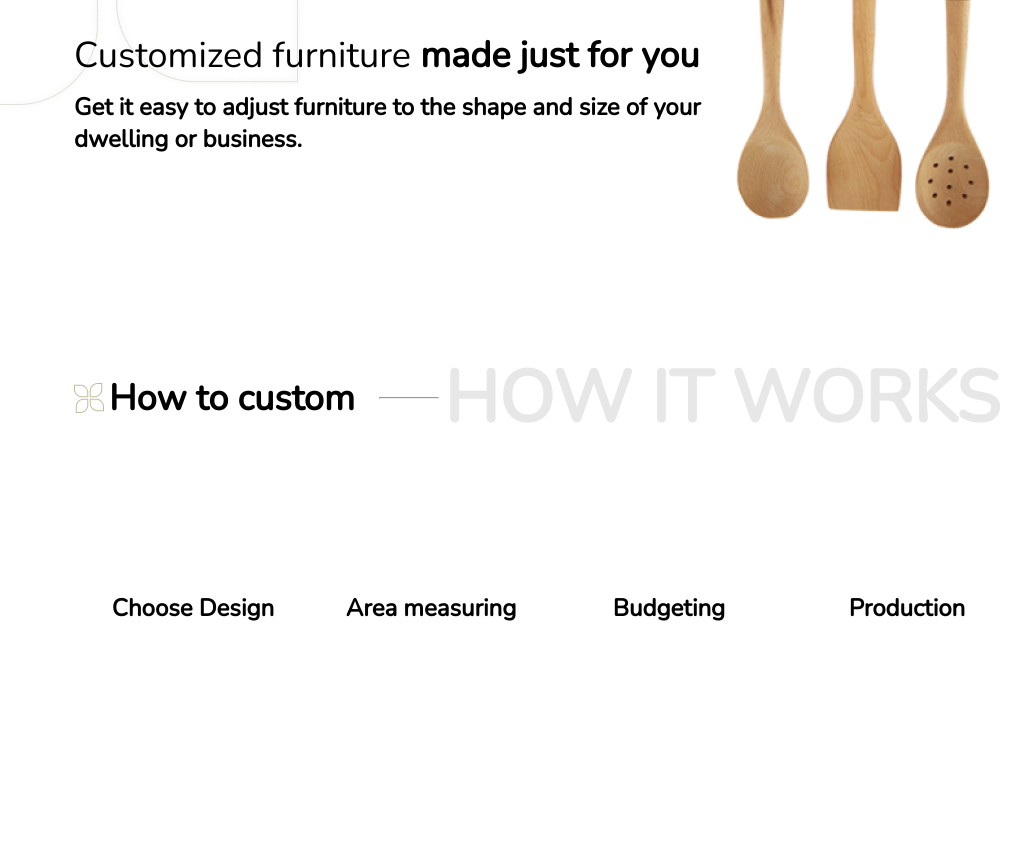
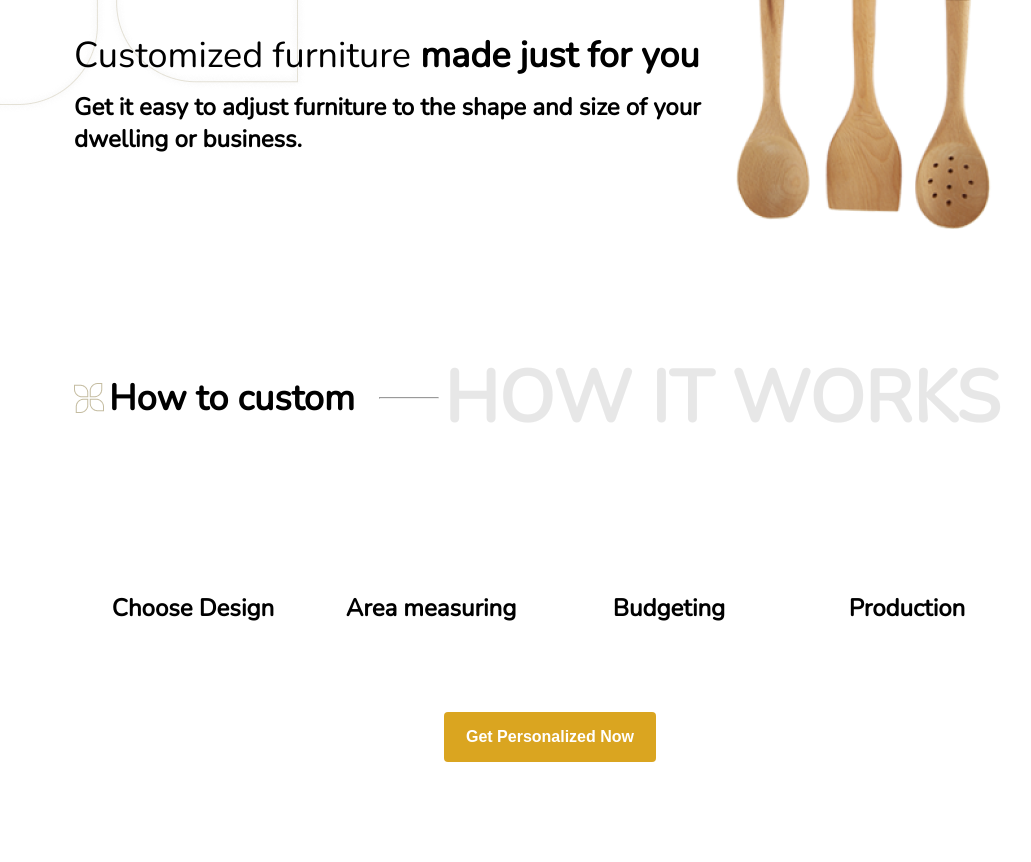
Before and after one commit to haiRRestorer/t-a-frontend, a plain HTML site: page proect_2/index.html in a window 1280 px wide. Shown: the part 1602-2464 px from the top of the page, without its empty margins (90-1121 px from the left). Before the commit the page ends 2350 px from the top, so only its background shows below. Drawn offline with nearby package versions, Linux system fonts and the light colour scheme.

Commit message:
Butonul de la how-it-work

```diff
--- a/proect_2/assets/css/main.css
+++ b/proect_2/assets/css/main.css
@@ -94,7 +94,7 @@ section#main div h1{
     color: #313235;
     margin: 0;
 }
-
+/* Buttons */
 section#main div button{
     outline: none;
     background-color: #DAA520;
@@ -106,6 +106,31 @@ section#main div button{
     height: 50px;
 }
 
+.botton-how-it-work{
+    font-size: 16px;
+    outline: none;
+    background-color: #DAA520;
+    border-radius: 4px;
+    border: none;
+    color: white;
+    font-weight: bold;
+    width: 212px;
+    height: 50px;
+    grid-area:button1;
+    align-self: center;
+    justify-self: center;
+
+
+}
+
+.button-container-howitwork {
+    padding-top: 64px ;
+    display: grid;
+    grid-template-columns: 1fr;
+    grid-template-areas:
+    "button1"
+    ;
+}
 
 
 
--- a/proect_2/index.html
+++ b/proect_2/index.html
@@ -92,8 +92,10 @@
                 <div><img src="assets/img/icon-template/carpenter 1.png" alt=""></div>
                 <p>Production</p>
             </div>
-
         </article>
+        <div class="button-container-howitwork">
+            <button class="botton-how-it-work">Get Personalized Now</button>
+        </div>
 
     </section>
     <section id="categories"></section>
```
